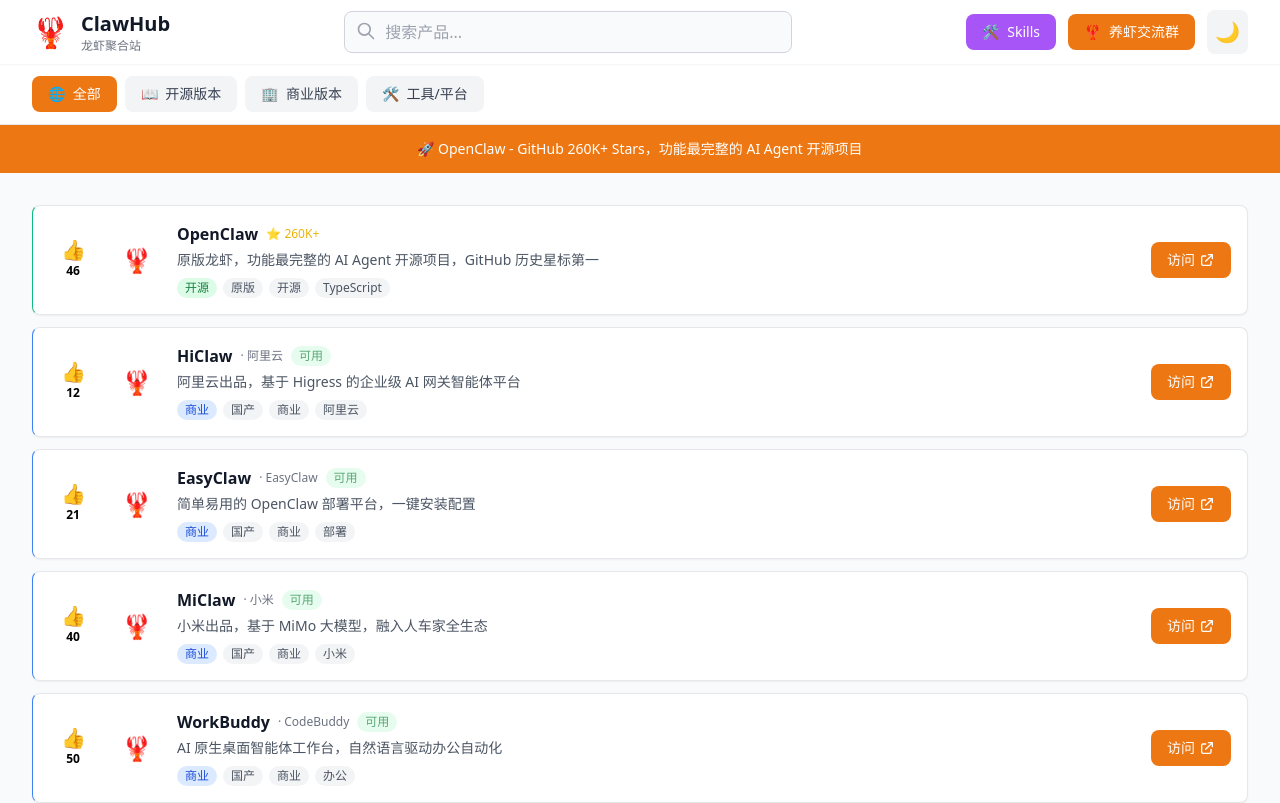
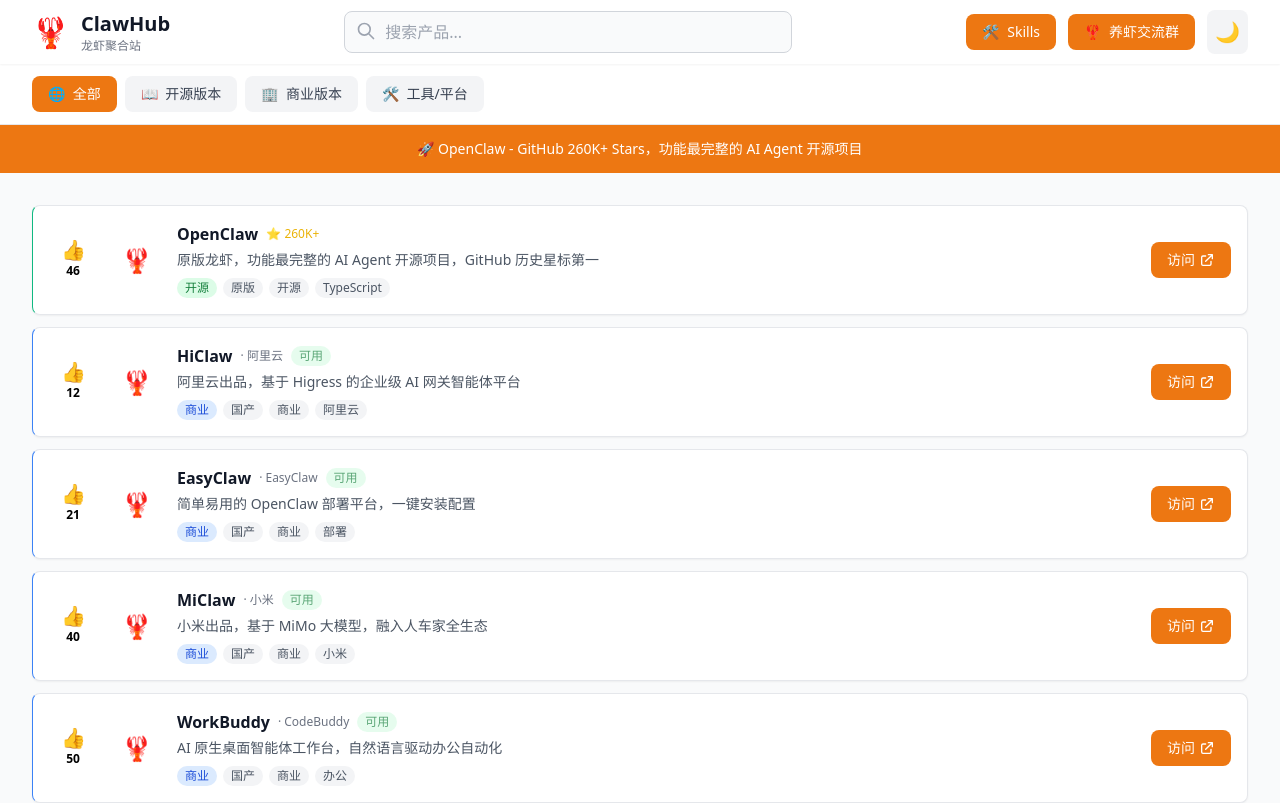
Before and after one commit to Sea-66/claw-hub, a website: page index.html in a window 1280 px wide. Shown: the top 803 px of the page. Drawn offline with nearby package versions, Linux system fonts and the light colour scheme.

Commit message:
Skills按钮改为橙色

```diff
--- a/index.html
+++ b/index.html
@@ -71,7 +71,7 @@
                         href="https://clawhub.ai/skills?sort=downloads"
                         target="_blank"
                         rel="noopener noreferrer"
-                        class="flex items-center gap-1.5 sm:gap-2 px-2.5 sm:px-4 py-1.5 sm:py-2 rounded-lg bg-purple-500 hover:bg-purple-600 text-white transition font-medium text-xs sm:text-sm"
+                        class="flex items-center gap-1.5 sm:gap-2 px-2.5 sm:px-4 py-1.5 sm:py-2 rounded-lg bg-claw-500 hover:bg-claw-600 text-white transition font-medium text-xs sm:text-sm"
                         title="技能市场"
                     >
                         <span>🛠️</span>
```
